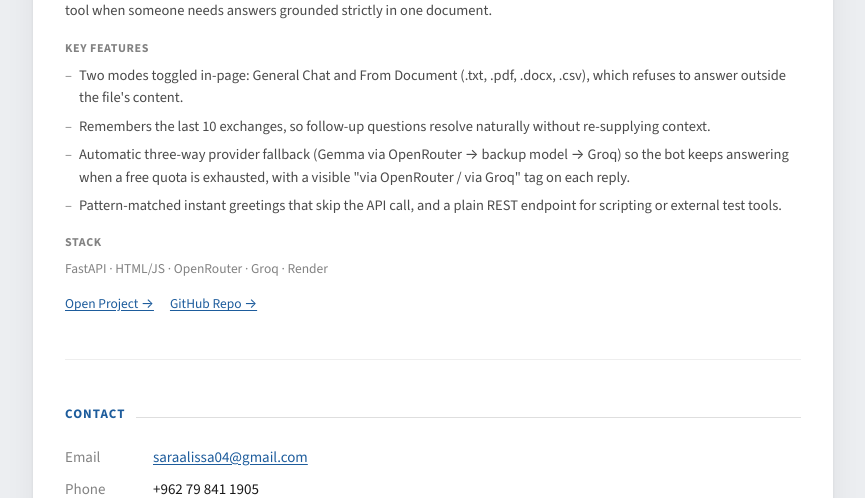
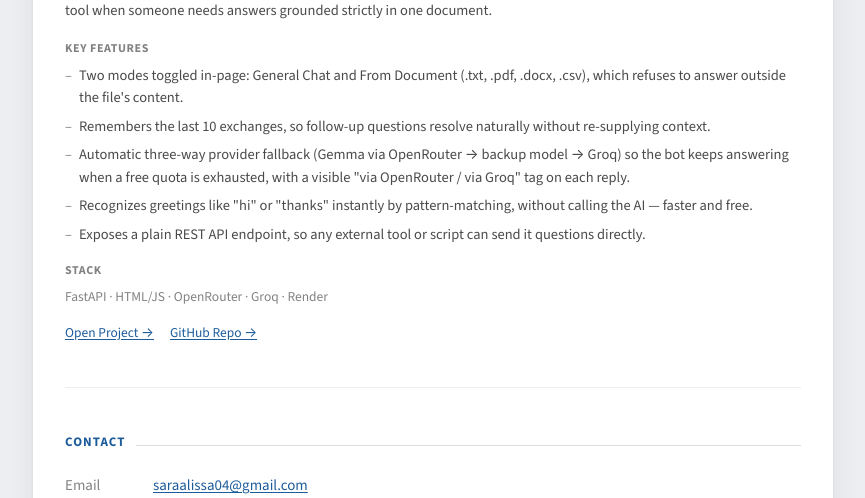
Before and after one commit to Saraissa00/portfolio, a Flask app: page / in a window 1280 px wide. Shown: the part 4817-5315 px from the top of the page, without its empty margins (207-1072 px from the left). Run offline with Flask 3, Linux system fonts and the light colour scheme.

Commit message:
Clarify Chatbot feature bullet, split into two

```diff
--- a/templates/index.html
+++ b/templates/index.html
@@ -217,7 +217,8 @@
         <li>Two modes toggled in-page: General Chat and From Document (.txt, .pdf, .docx, .csv), which refuses to answer outside the file's content.</li>
         <li>Remembers the last 10 exchanges, so follow-up questions resolve naturally without re-supplying context.</li>
         <li>Automatic three-way provider fallback (Gemma via OpenRouter → backup model → Groq) so the bot keeps answering when a free quota is exhausted, with a visible "via OpenRouter / via Groq" tag on each reply.</li>
-        <li>Pattern-matched instant greetings that skip the API call, and a plain REST endpoint for scripting or external test tools.</li>
+        <li>Recognizes greetings like "hi" or "thanks" instantly by pattern-matching, without calling the AI — faster and free.</li>
+        <li>Exposes a plain REST API endpoint, so any external tool or script can send it questions directly.</li>
       </ul>
       <h5>Stack</h5>
       <p class="stack-line">FastAPI · HTML/JS · OpenRouter · Groq · Render</p>
```
